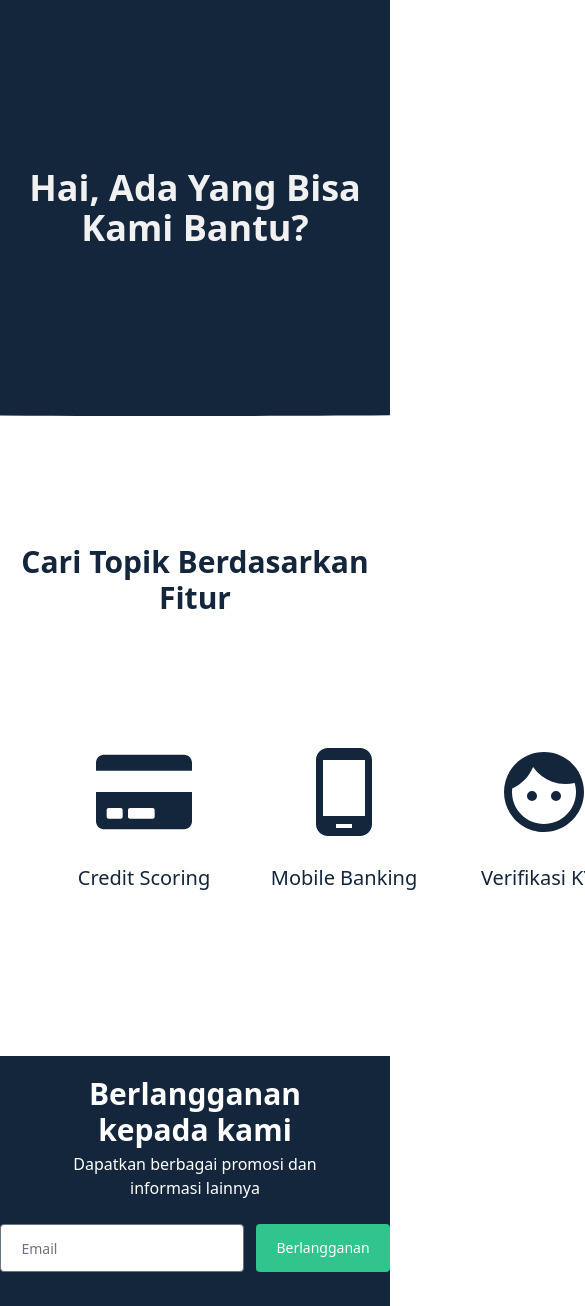
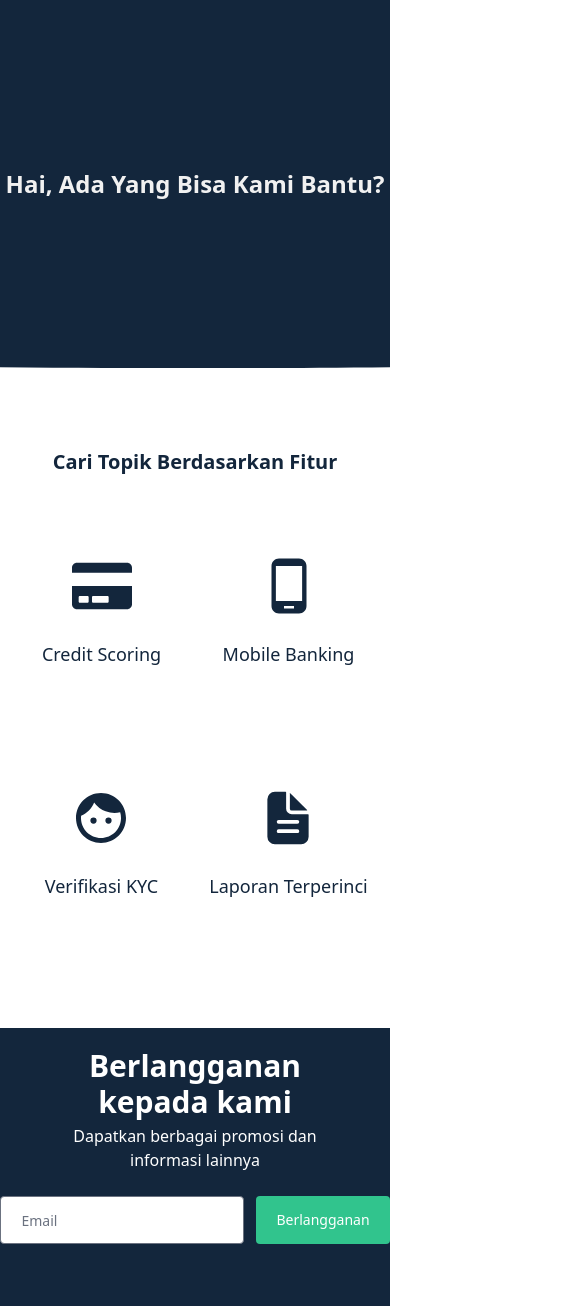
Before and after one commit to faizalajiw/Corebanking-NextJS, a Next.js app: page /faq/FAQ in a window 390 px wide. Shown: the top 1306 px of the page, 585 px wide, since content can reach past the window. Built offline with nearby package versions, Linux system fonts and the light colour scheme; grey boxes are pictures that could not be loaded.

Commit message:
responsive faq pages

```diff
--- a/pages/faq/FAQ.jsx
+++ b/pages/faq/FAQ.jsx
@@ -12,24 +12,24 @@ export default function FAQ() {
     <>
       {/* <Navbar /> */}
       <div className="bg-cover bg-center bg-no-repeat bg-hero-pattern py-[10.5rem] px-[31.5]">
-        <div className="font-semibold text-4xl text-center text-[#F1F1F1]">
+        <div className="text-2xl md:text-4xl font-semibold text-center text-[#F1F1F1]">
           Hai, Ada Yang Bisa Kami Bantu?
         </div>
       </div>
 
-      <div className="font-semibold text-3xl text-center text-bluecredis my-32">
+      <div className="text-xl my-20 md:text-3xl md:my-32 font-semibold text-center text-bluecredis">
         Cari Topik Berdasarkan Fitur
       </div>
 
-      <div className="justify-items-center grid grid-cols-4 gap-[12.5rem] mx-36 mb-28 text-bluecredis">
+      <div className="grid grid-cols-2 gap-8 mx-6 mb-10 md:grid md:grid-cols-4 md:gap-[12.5rem] md:mx-36 md:mb-28 justify-items-center text-bluecredis">
         {/* Credit Score FAQ */}
         <div className="flex flex-row box-border h-[12.5rem] w-[12.5rem] px-0 py-0 border-none content-center justify-center">
           <Link href="/faq/detail/CreditScoring">
             <a>
-              <div className="flex box-border text-8xl px-0 py-0 border-none content-center justify-center">
+              <div className="flex box-border text-6xl md:text-8xl px-0 py-0 border-none content-center justify-center">
                 <FaCreditCard />
               </div>
-              <div className="pt-6 text-center font-medium text-xl">
+              <div className="pt-6 text-center font-medium text-lg md:text-xl">
                 Credit Scoring
               </div>
             </a>
@@ -40,10 +40,10 @@ export default function FAQ() {
         <div className="flex flex-row box-border h-[12.5rem] w-[12.5rem] px-0 py-0 border-none content-center justify-center">
           <Link href="/faq/detail/MobileBanking">
             <a>
-              <div className="flex box-border text-8xl px-0 py-0 border-none content-center justify-center">
+              <div className="flex box-border text-6xl md:text-8xl px-0 py-0 border-none content-center justify-center">
                 <MdPhoneAndroid />
               </div>
-              <div className="pt-6 text-center font-medium text-xl">
+              <div className="pt-6 text-center font-medium text-lg md:text-xl">
                 Mobile Banking
               </div>
             </a>
@@ -54,10 +54,10 @@ export default function FAQ() {
         <div className="flex flex-row box-border h-[12.5rem] w-[12.5rem] px-0 py-0 border-none content-center justify-center">
           <Link href="/faq/detail/VerifikasiKyc">
             <a>
-              <div className="flex box-border text-8xl px-0 py-0 border-none content-center justify-center">
+              <div className="flex box-border text-6xl md:text-8xl px-0 py-0 border-none content-center justify-center">
                 <MdFace />
               </div>
-              <div className="pt-6 text-center font-medium text-xl">
+              <div className="pt-6 text-center font-medium text-lg md:text-xl">
                 Verifikasi KYC
               </div>
             </a>
@@ -68,10 +68,10 @@ export default function FAQ() {
         <div className="flex flex-row box-border h-[12.5rem] w-[12.5rem] px-0 py-0 border-none content-center justify-center">
           <Link href="/faq/detail/LaporanTerperinci">
             <a>
-              <div className="flex box-border text-8xl px-0 py-0 border-none content-center justify-center">
+              <div className="flex box-border text-6xl md:text-8xl px-0 py-0 border-none content-center justify-center">
                 <IoDocumentText />
               </div>
-              <div className="pt-6 text-center font-medium text-xl">
+              <div className="pt-6 text-center font-medium text-lg md:text-xl">
                 Laporan Terperinci
               </div>
             </a>
```
